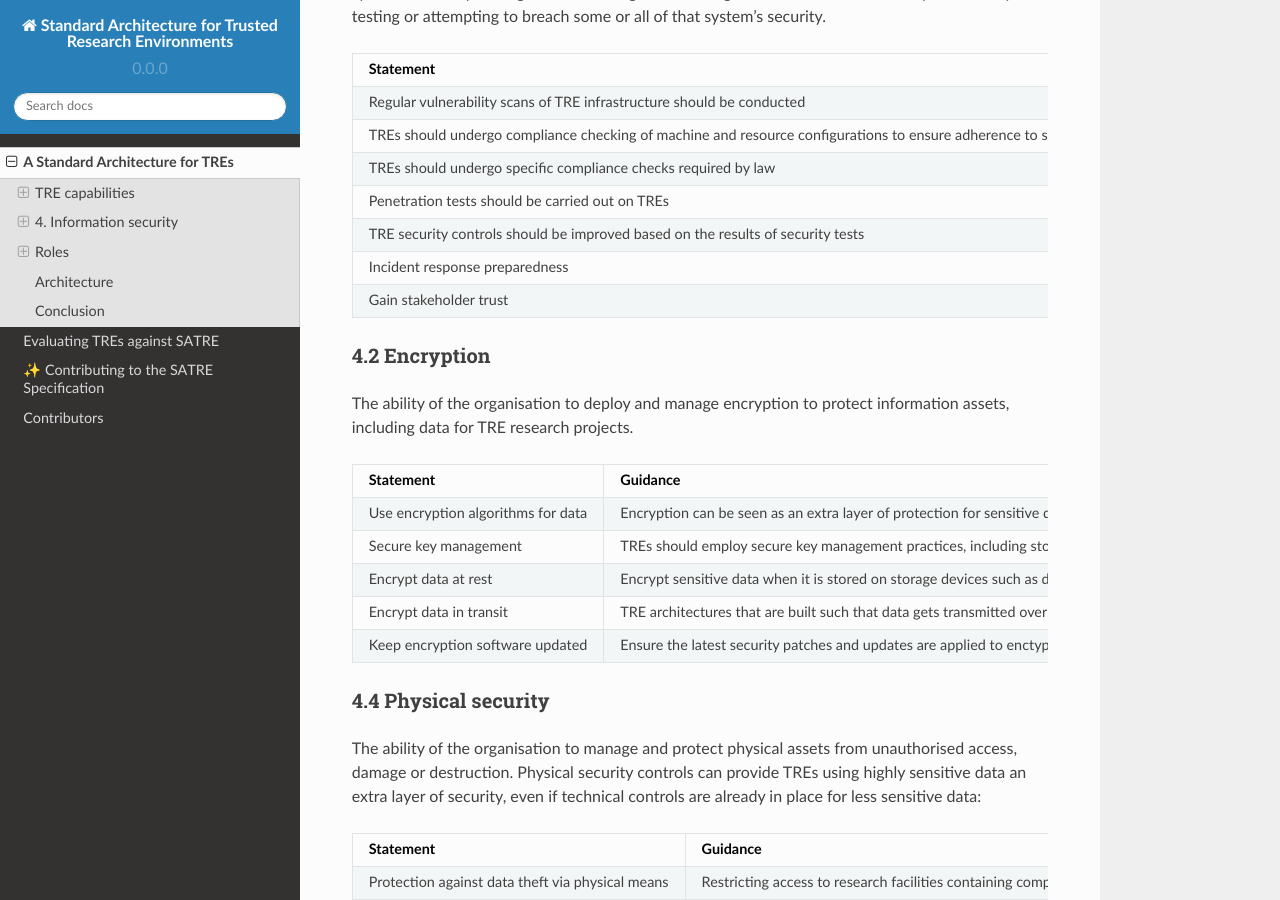
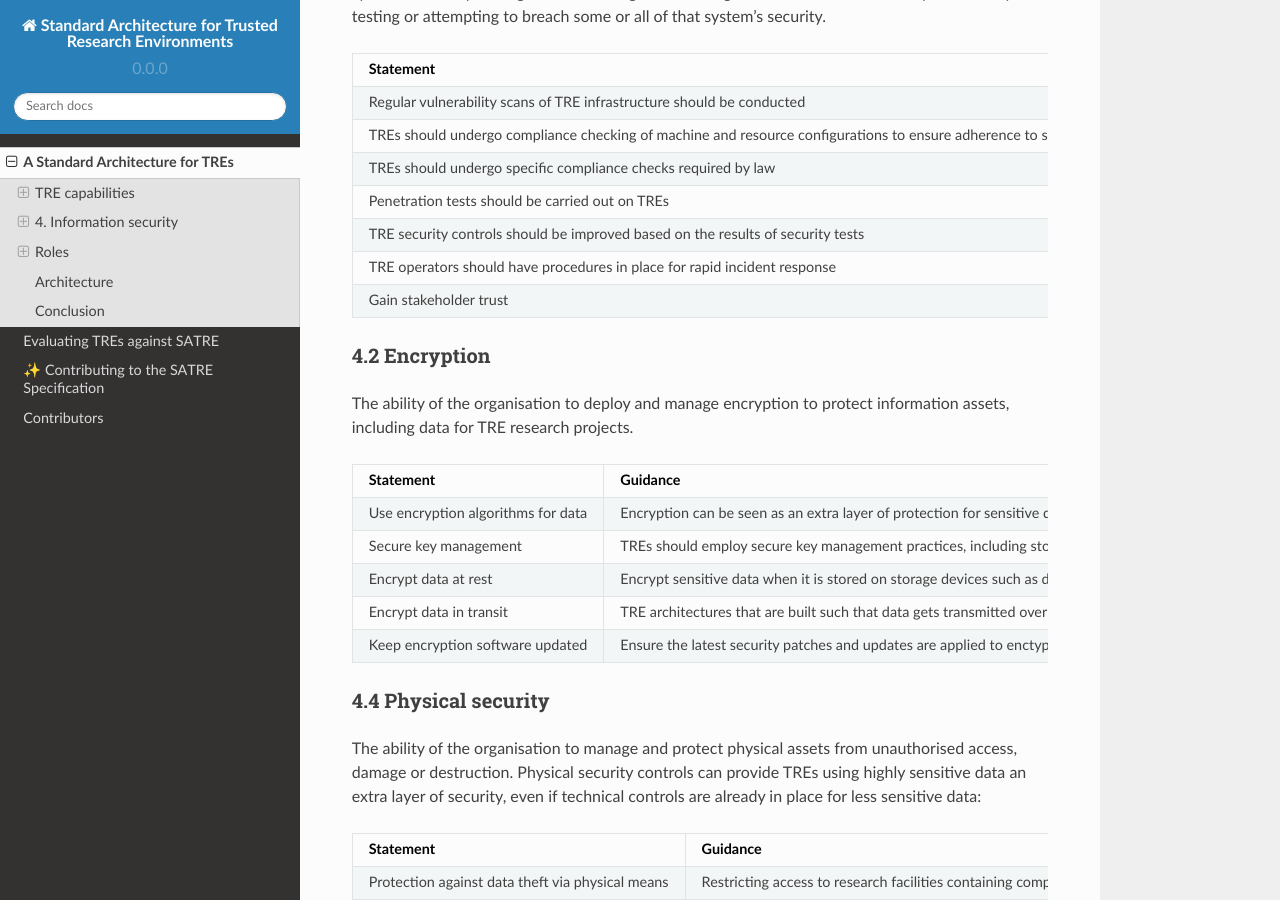
Before and after one commit to sa-tre/satre-specification, a Sphinx documentation site: the page built from docs/source/standard.md, in a window 1280 px wide and 900 px high, scrolled down 2603 px. Built offline with Sphinx 7.4.7 and the Read the Docs theme 2.0.0, drawn with Linux system fonts in a browser that asks for light colours.

Commit message:
revise incident response procedures

```diff
--- a/docs/source/standard.md
+++ b/docs/source/standard.md
@@ -112,7 +112,7 @@ Vulnerability management describes the ability of the organisation operating a T
 | TREs should undergo specific compliance checks required by law | Many industry regulations and standards require organisations to perform security tests and other compliance checks, for example GDPR. By conducting these tests, organisations can demonstrate due diligence, increasing trust in the TRE and avoiding penalties for the TRE operators.
 | Penetration tests should be carried out on TREs | By intentionally attempting to breach their TRE's security controls, organisations can proactively discover unnoticed vulnerabilities before they are exploited maliciously. Tests can evaluate the effectiveness of security controls in preventing data breaches, unauthorised access, or other security incidents|
 | TRE security controls should be improved based on the results of security tests | Security testing can reveal bugs and discrepancies in the TRE architecture which should be addressed in advance of sensitive data being uploaded, or with urgency in the case of an operational TRE. Regular testing will allow organisations to refine their TRE security controls and incident response capabilities, enabling them to adapt to any new security concerns that may arise as a result of changes in the underlying software. |
-| Incident response preparedness | By simulating potential security breaches or incidents, organisations running TREs can assess their incident response procedures and ensure a swift and effective response when a real incident occurs.
+| TRE operators should have procedures in place for rapid incident response | By simulating potential security breaches or incidents during security testing, organisations running TREs can assess their incident response procedures and ensure a swift and effective response when a real incident occurs.
 | Gain stakeholder trust | Knowlege that regular security testing occurs will help to ensure stakeholders, including researchers and data providers, can put their trust in Trusted Research Environments.
 
 
```
